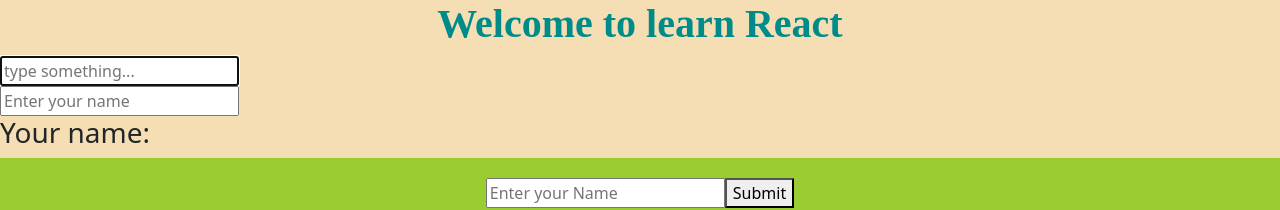
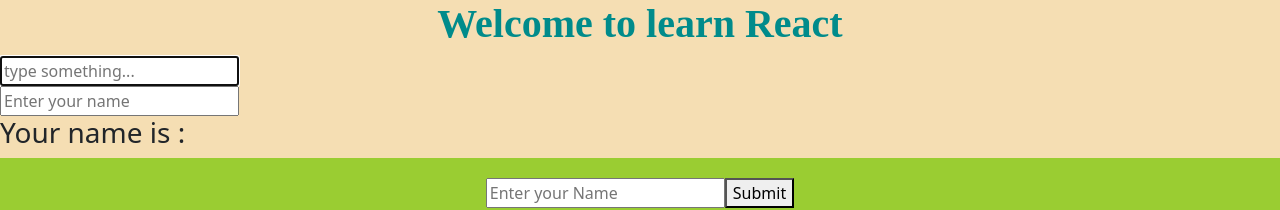
Before and after one commit to Mohandhass1111/Yaash, a React (Create React App) app: page / in a window 1280 px wide. Shown: the top 210 px of the page. Built offline with nearby package versions, Linux system fonts and the light colour scheme.

Commit message:
changes to name

```diff
--- a/src/components2/Useref2.js
+++ b/src/components2/Useref2.js
@@ -10,7 +10,7 @@
         placeholder="Enter your name"
         onChange={(e) => setName(e.target.value)}
       />
-      <h3>Your name: {Name}</h3>
+      <h3>Your name is : {Name}</h3>
     </div>
   );
 }
```
